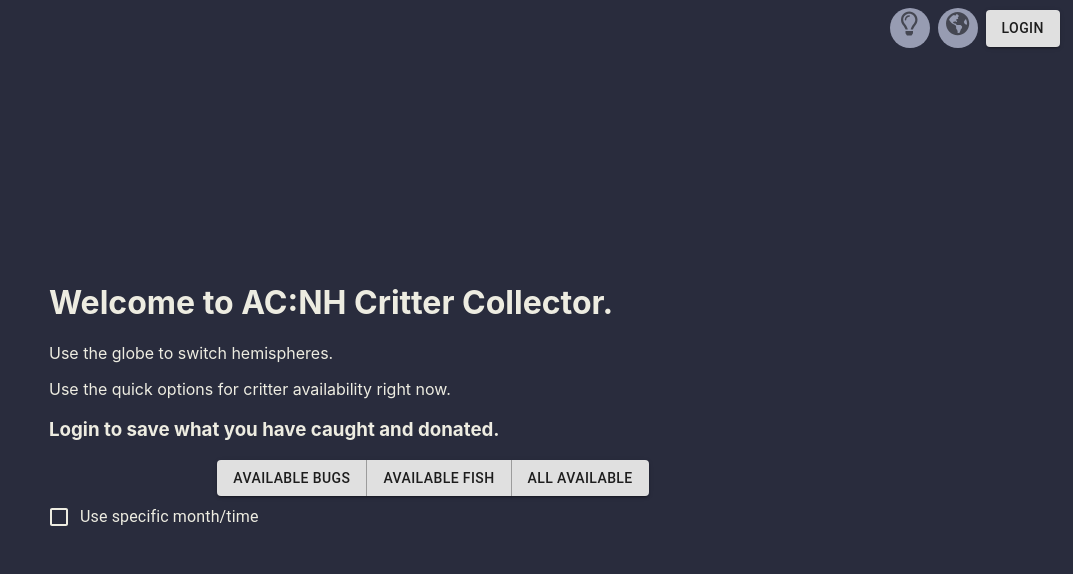
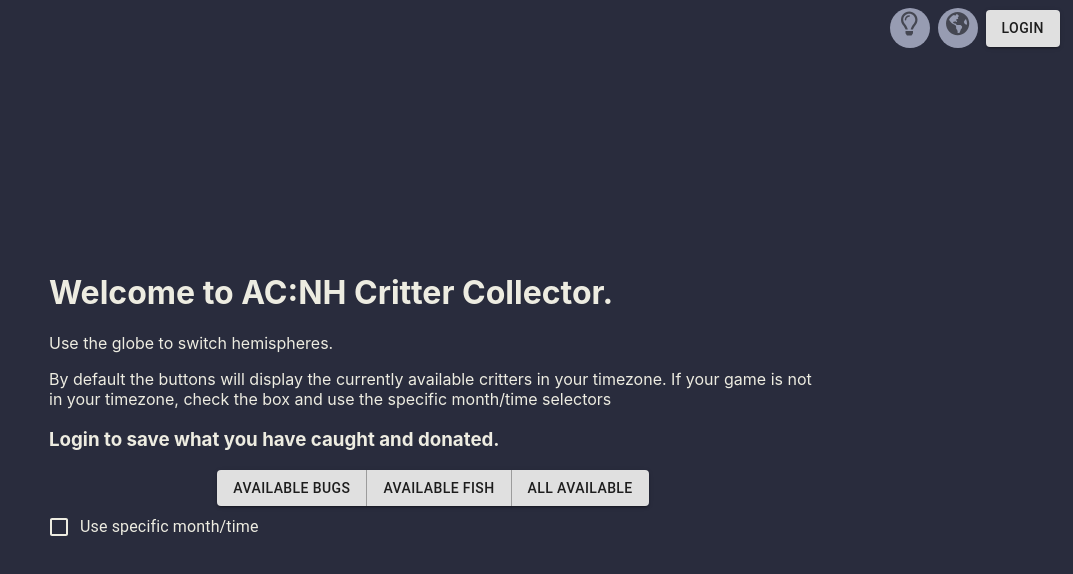
Before and after one commit to allygator/animalcrossing-collectors, a React (Create React App) app: page / in a window 1280 px wide. Shown: the top 574 px of the page, without its empty margins (207-1280 px from the left). Built offline with nearby package versions, Linux system fonts and the light colour scheme; no server answers.

Commit message:
Adding directions

```diff
--- a/src/components/Main.js
+++ b/src/components/Main.js
@@ -126,7 +126,7 @@
                         : ''}>Use the globe to switch hemispheres.</p>
                     <p className={type !== 0
                         ? 'hidden'
-                        : ''}>Use the quick options for critter availability right now.</p>
+                        : ''}>By default the buttons will display the currently available critters in your timezone. If your game is not in your timezone, check the box and use the specific month/time selectors </p>
                 <h3 className={userData
                         ? "reduce hidden"
                         : "reduce"}>Login to save what you have caught and donated.</h3>
```
